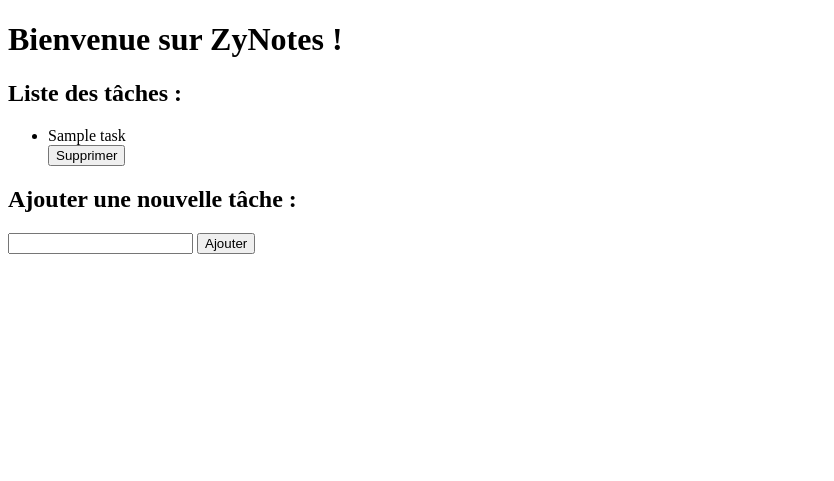
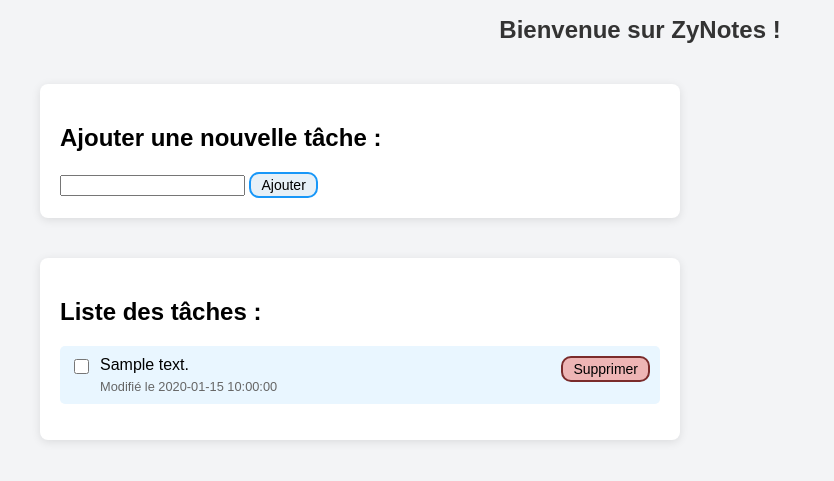
Before and after one commit to ZyDrew/flask-todo-app, a Flask app: template templates/index.html in a window 1280 px wide. Shown: the top 481 px of the page, without its empty margins (0-834 px from the left). Run offline with Flask 3, Linux system fonts and the light colour scheme; the template is opened without the code that fills it: most values are stand-ins (such as "Sample title", 1, 10 or a date in 2020).

Commit message:
ajout css + checkbox

```diff
--- a/src/main.py
+++ b/src/main.py
@@ -1,5 +1,5 @@
+from datetime import datetime
 from flask import Flask, render_template, request, redirect, url_for
-from Task import Task
 from data import read_tasks_file, write_tasks_file
 import os
 
@@ -18,7 +18,8 @@
 
 @app.route("/add", methods=["POST"])
 def add_task():
-    new_task = Task(request.form.get("newTask"), "01-01-2025")
+    dt = datetime.now().strftime("%d-%m-%Y %H:%M")
+    new_task = {"id" : len(tasks), "text" : request.form.get("newTask"), "date" : dt, "done" : False}
     if new_task:
         tasks.append(new_task)
         write_tasks_file(tasks)
@@ -31,5 +32,14 @@
         write_tasks_file(tasks)
     return redirect(url_for("home"))
 
+@app.route("/toggle/<int:task_id>", methods=["POST"])
+def toggle_done(task_id):
+    for task in tasks:
+        if task["id"] == task_id:
+            task["done"] = not task["done"]
+    write_tasks_file(tasks)
+    return "", 204
+
+
 if __name__ == "__main__":
     app.run(debug=True)
--- /dev/null
+++ b/static/style.css
@@ -0,0 +1,113 @@
+/* Style général du gestionnaire de tâches */
+body {
+font-family: 'Arial', sans-serif;
+margin: 0;
+padding: 0;
+background-color: #f3f4f6;
+}
+
+/* Conteneur principal */
+.task-manager {
+max-width: 600px; /* Largeur maximale pour la responsivité */
+margin: 40px;
+padding: 20px;
+background-color: #ffffff; /* Couleur de fond blanche pour le conteneur */
+border-radius: 8px;
+box-shadow: 0 2px 10px rgba(0, 0, 0, 0.1); /* Ombre légère */
+}
+
+/* Titre */
+h1 {
+font-size: 24px;
+color: #333; /* Couleur de texte sombre pour le contraste */
+text-align: center;
+}
+
+/* Liste des tâches */
+.task-list {
+list-style-type: none; /* Supprime les puces */
+padding: 0;
+}
+
+/* Style des éléments de tâche */
+.task-item {
+display: flex; /* Utiliser flexbox pour un alignement horizontal */
+justify-content: space-between;
+align-items: flex-start; /* aligne à gauche par défaut */
+padding: 10px;
+margin: 10px 0;
+background-color: #e9f6ff; /* Couleur pastel pour les éléments de tâche */
+border-radius: 5px; /* Bords arrondis */
+}
+
+.task-content {
+display: flex;
+flex-direction: column;
+align-items: flex-start;
+margin-left: 30px;
+}
+
+.task-date {
+font-size: 0.8em;       /* plus petit */
+margin: 5px 0 0 auto;   /* espace au-dessus et aligné à droite */
+color: #666;          /* optionnel : couleur plus discrète */
+}
+
+.button-del {
+font-family: arial;
+color: #000000;
+font-size: 14px;
+padding: 3px 10px;
+border-radius: 10px;
+border: 2px solid #7A2B2B;
+background: #EEB5B5;
+}
+
+.button-del:hover {
+color: #000000;
+background: #EE8A8A;
+}
+
+button {
+    font-family: arial;
+    color: #000000;
+    font-size: 14px;
+    padding: 3px 10px;
+    border-radius: 10px;
+    border: 2px solid #1897f8;
+    background: #e7f0f7;
+    }
+
+button:hover {
+color: #000000;
+background: #acd5f5;
+}
+
+input[type="checkbox"] {
+    position: absolute;
+    height: 15px;
+	width: 15px;
+	background: #94A3B8;
+	transition: background 250ms;
+	border: 1px solid #F1F5F9;
+	border-radius: 3px;
+}
+
+input[type="checkbox"]:checked + .task-content {
+    text-decoration: line-through;
+}
+
+/* Styles responsifs */
+@media (max-width: 768px) {
+    .task-manager {
+    padding: 15px;
+    }
+
+    h1 {
+    font-size: 20px;
+    }
+
+    .task-item {
+    flex-direction: column; /* Adapter pour écrans plus petits */
+    }
+}
--- a/templates/index.html
+++ b/templates/index.html
@@ -3,29 +3,47 @@
 <head>
     <meta charset="UTF-8" name="viewport" content="width=device-width, initial-scale=1" />
     <title>ZyNotes</title>
+    <link rel="stylesheet" href="/static/style.css">
 </head>
 <body>
     <h1>Bienvenue sur ZyNotes !</h1>
-    <div>
-        <h2>Liste des tâches : </h2>
-        <ul>
-            {% for task in tasks %}
-            <li>
-                <label for="{{ loop.index }}">{{ task }}</label>
-                <form action="{{ url_for('delete_task', task_id=loop.index0)}}", method="post">
-                    <button type="submit">Supprimer</button>
-                </form>
-            </li>
-            {% endfor %}
-        </ul>
-    </div>
-
-    <div>
+    <div class="task-manager">
         <h2>Ajouter une nouvelle tâche : </h2>
         <form method="POST" action="{{ url_for('add_task') }}">
             <input type="text" id="newTask" name="newTask" required>
             <button type="submit">Ajouter</button>
         </form>
     </div>
+    <div class="task-manager">
+        <h2>Liste des tâches : </h2>
+        {% if tasks %}
+        <ul class="task-list">
+            {% for task in tasks %}
+            <li class="task-item">
+                <input type="checkbox" onchange="toggleDone({{ task.id }})" {% if task.done %}checked{% endif %}/>
+                <div class="task-content">
+                    <label for="{{ loop.index }}">{{ task.text }}</label>
+                    <p class="task-date">Modifié le {{ task.date }}</p>
+                </div>
+                <form action="{{ url_for('delete_task', task_id=loop.index0)}}" method="post" style="display:inline;">
+                    <button class="button-del" type="submit">Supprimer</button>
+                </form>
+            </li>
+            {% endfor %}
+        </ul>
+        {% else %}
+        <p align="center">Vous n'avez plus de tâches pour aujourd'hui</p>
+        {% endif %}
+    </div>
 </body>
+<script>
+    function toggleDone(task_id) {
+        fetch(`/toggle/${task_id}`, {
+            method: "POST",
+            headers: {
+                "Content-Type": "application/json"
+            }
+        })
+    }
+</script>
 </html>
```
Also changed, not shown: src/data.py (+10 -7 lines).
